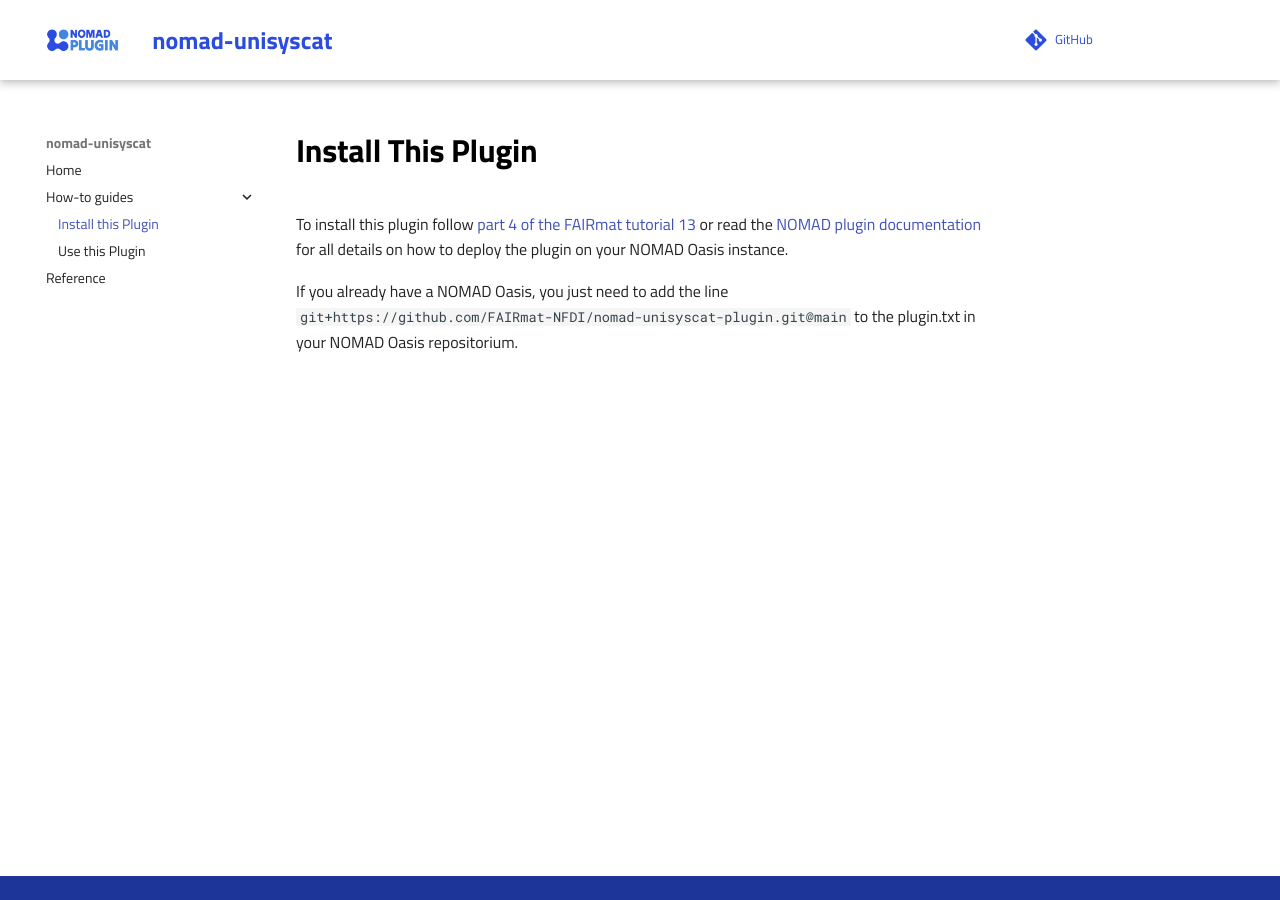
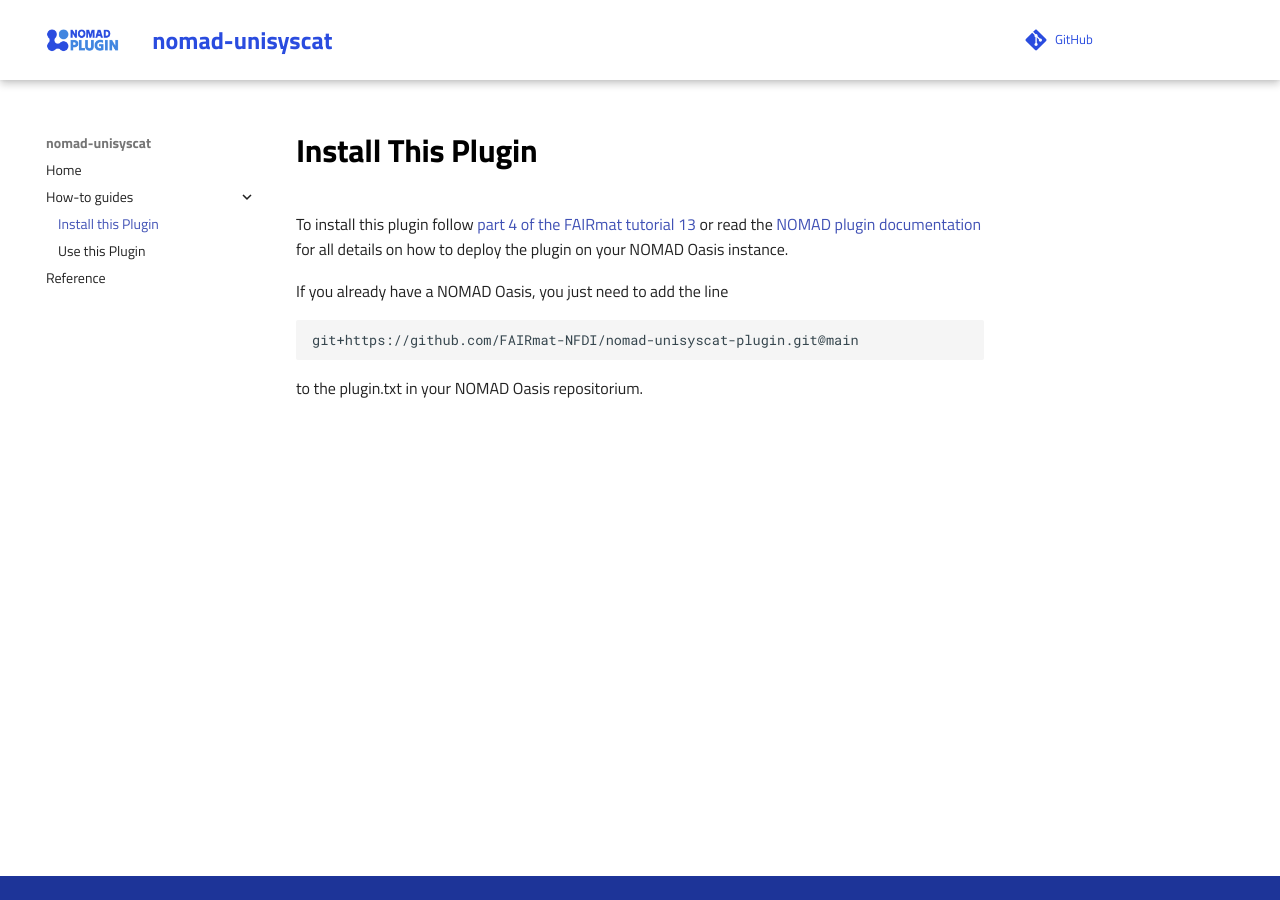
Before and after one commit to FAIRmat-NFDI/nomad-unisyscat-plugin, an MkDocs documentation site: the page built from docs/how_to/install_this_plugin.md, in a window 1280 px wide. Built offline with MkDocs 1.6.1 and Material for MkDocs 9.7.7, drawn with Linux system fonts in a browser that asks for light colours; comment, search, counter and statistics services are not loaded.

Commit message:
Fix formatting install_this_plugin.md

````diff
--- a/docs/how_to/install_this_plugin.md
+++ b/docs/how_to/install_this_plugin.md
@@ -4,4 +4,8 @@
 
 
 If you already have a NOMAD Oasis, you just need to add the line
-`git+https://github.com/FAIRmat-NFDI/nomad-unisyscat-plugin.git@main` to the plugin.txt in your NOMAD Oasis repositorium.
+
+```sh
+git+https://github.com/FAIRmat-NFDI/nomad-unisyscat-plugin.git@main
+```
+to the plugin.txt in your NOMAD Oasis repositorium.
````
